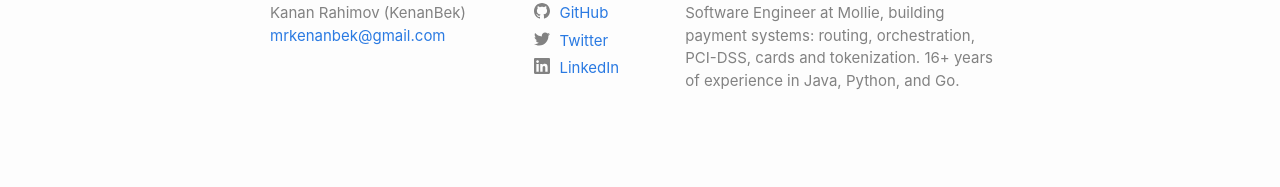
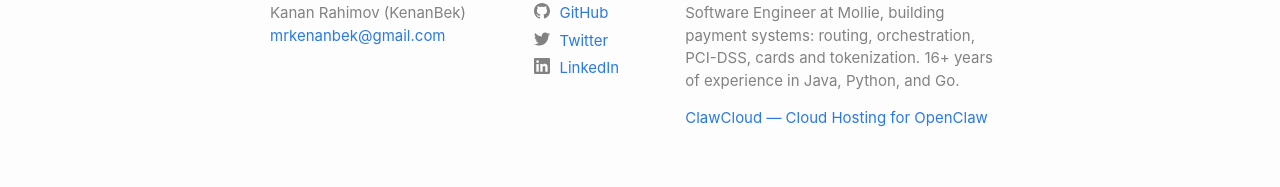
Before and after one commit to KenanBek/kenanbek.github.io, a Jekyll site: the page built from index.md, in a window 1280 px wide. Shown: the part 1917-2104 px from the top of the page. Built offline with Jekyll 4.4.1, drawn with Linux system fonts in a browser that asks for light colours; before the commit the page ends 2069 px from its top, so only the background shows below that.

Commit message:
Add ClawCloud link to footer

```diff
--- a/_includes/footer.html
+++ b/_includes/footer.html
@@ -21,6 +21,9 @@
       </div>
       <div class="footer-col footer-col-3">
         <p>{{- site.description -}}</p>
+        <ul class="contact-list" style="margin-top: 0.5rem;">
+          <li><a href="https://www.clawcloud.sh" target="_blank" rel="noopener noreferrer">ClawCloud — Cloud Hosting for OpenClaw</a></li>
+        </ul>
       </div>
     </div>
   </div>
```
